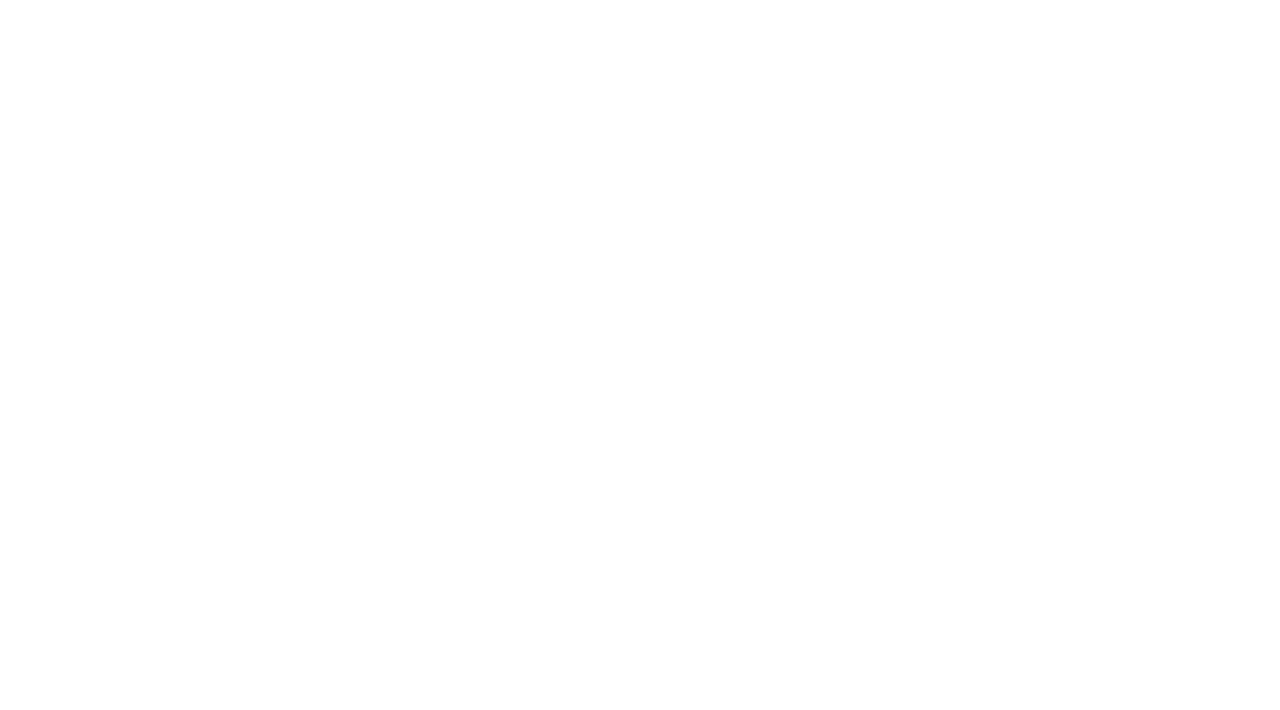
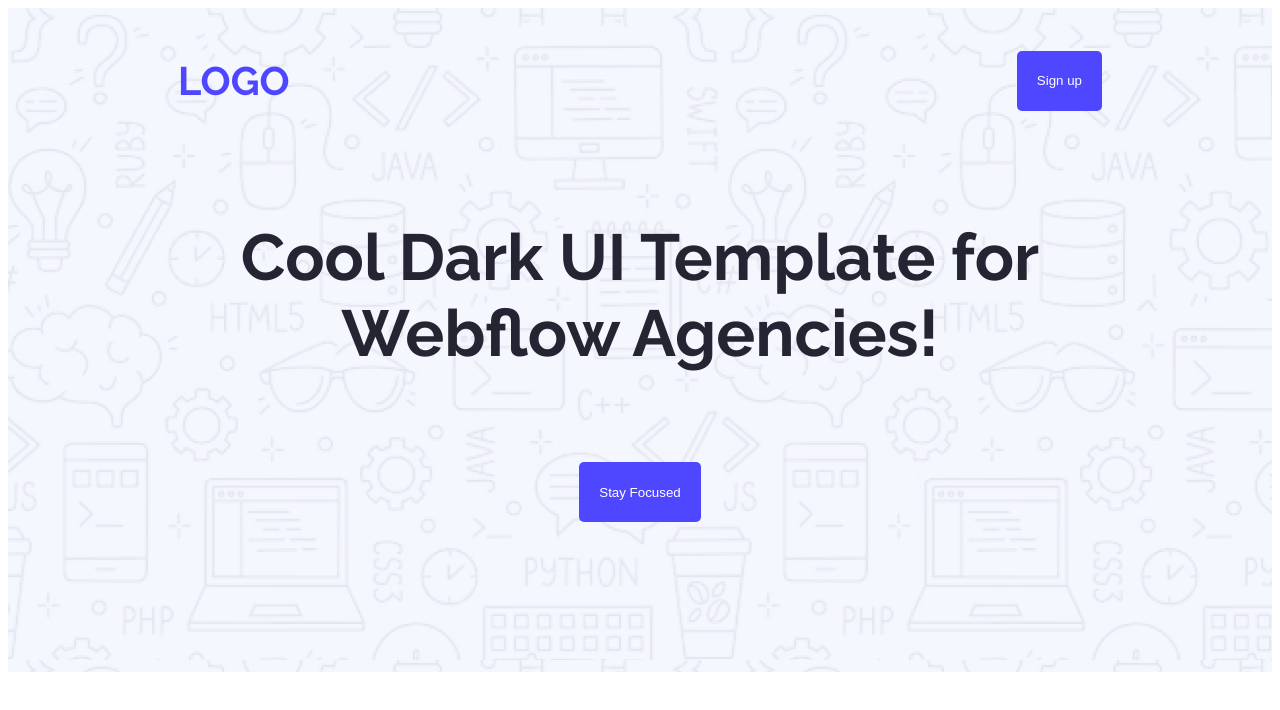
Before and after one commit to talha1320/web-flow-A01, a plain HTML site: page index.html in a window 1280 px wide. Drawn offline with Linux system fonts and the light colour scheme.

Commit message:
banner complete

```diff
--- a/index.html
+++ b/index.html
@@ -4,10 +4,24 @@
     <meta charset="UTF-8">
     <meta name="viewport" content="width=device-width, initial-scale=1.0">
     <title>Web Flow A01</title>
+    <link rel="preconnect" href="https://fonts.googleapis.com">
+<link rel="preconnect" href="https://fonts.gstatic.com" crossorigin>
+<link href="https://fonts.googleapis.com/css2?family=Raleway:ital,wght@0,100..900;1,100..900&display=swap" rel="stylesheet">
     <link rel="stylesheet" href="styles/styles.css">
 </head>
-<body>
-    <header>
+<body class="raleway-normal">
+    <header class="banner">
+        <nav>
+            <div class="logo-signup">
+               <h3 class="primary-color">LOGO</h3>
+               <a  href=""><button class="primary-button">Sign up</button></a>
+            </div>
+            <div class="intro text-color">
+                <p>Cool Dark UI Template for Webflow Agencies!</p>
+                 <a  href=""><button class="primary-button">Stay Focused</button></a>
+
+            </div>
+        </nav>
 
     </header>
     <main>
--- a/styles/styles.css
+++ b/styles/styles.css
@@ -0,0 +1,57 @@
+/* font styles */
+.raleway-normal {
+  font-family: "Raleway", sans-serif;
+  font-optical-sizing: auto;
+  font-style: normal;
+}
+
+/* shared styles */
+.primary-button{
+    background-color: #4E47FF;
+    color: white;
+    padding: 10px 20px;
+    border-radius: 5px;
+    border: none;
+    cursor: pointer;
+    height: 60px;
+
+
+}
+.primary-color{
+    color: #4E47FF;
+
+}
+.text-color{
+    color: #252432;
+}
+
+/* nav styles */
+.logo-signup{
+    display: flex;
+    align-items: center;
+    justify-content: space-between;
+    padding: 10px 20px;
+    margin: 0px 150px 0px 150px;
+    font-size: 34px;
+
+
+}
+
+/* Banner Styles */
+.banner {
+    background-image: url('../Assets/Hero-bg.png');
+
+}
+.intro{
+    display: flex;
+    flex-direction: column;
+    align-items: center;
+    justify-content: center;
+    text-align: center;
+    font-size: 65px;
+    padding: 0px 0px 150px 0px;
+    font-weight: bold;
+    margin: 0px 165px ;
+
+
+}
```
